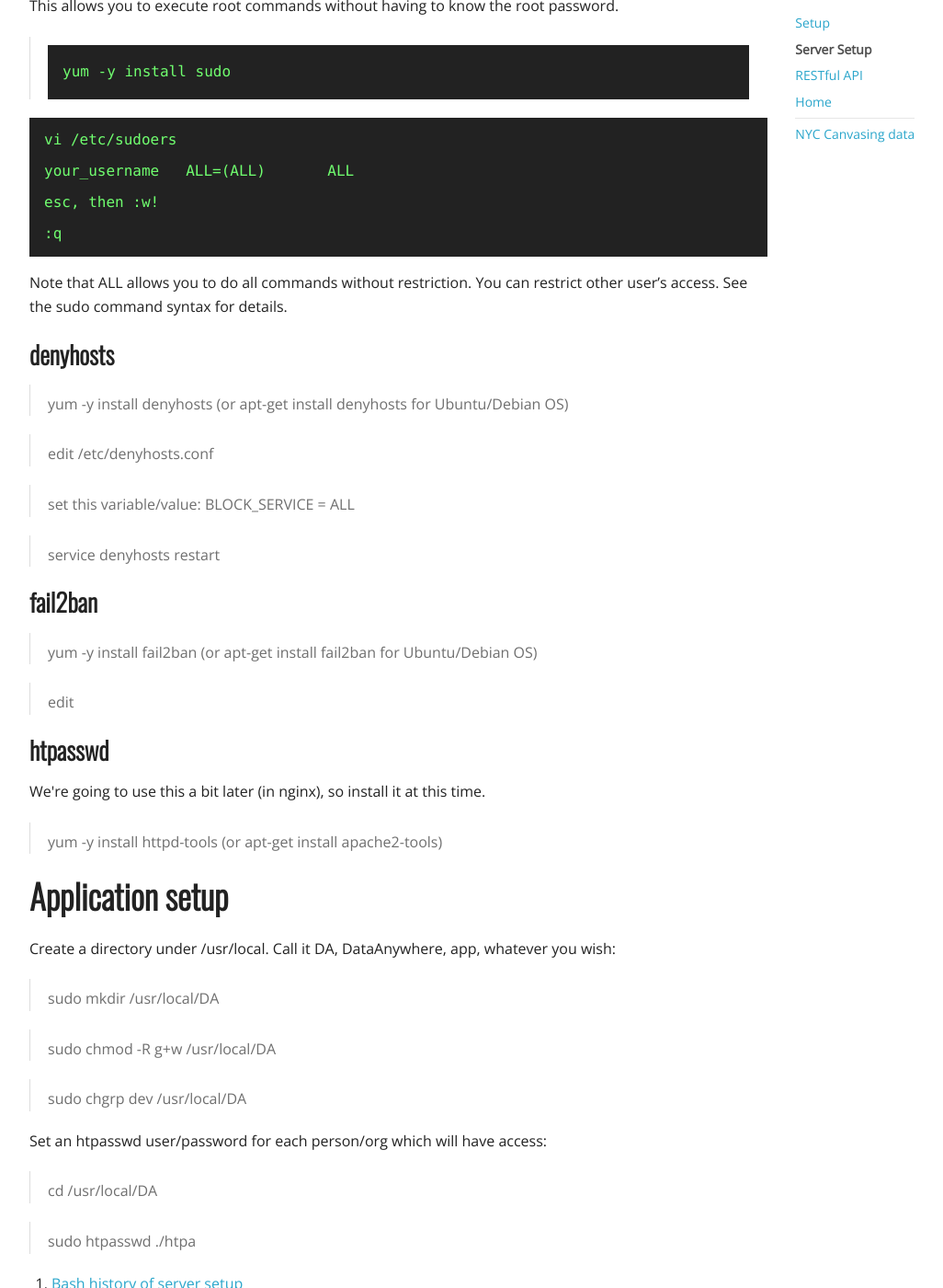
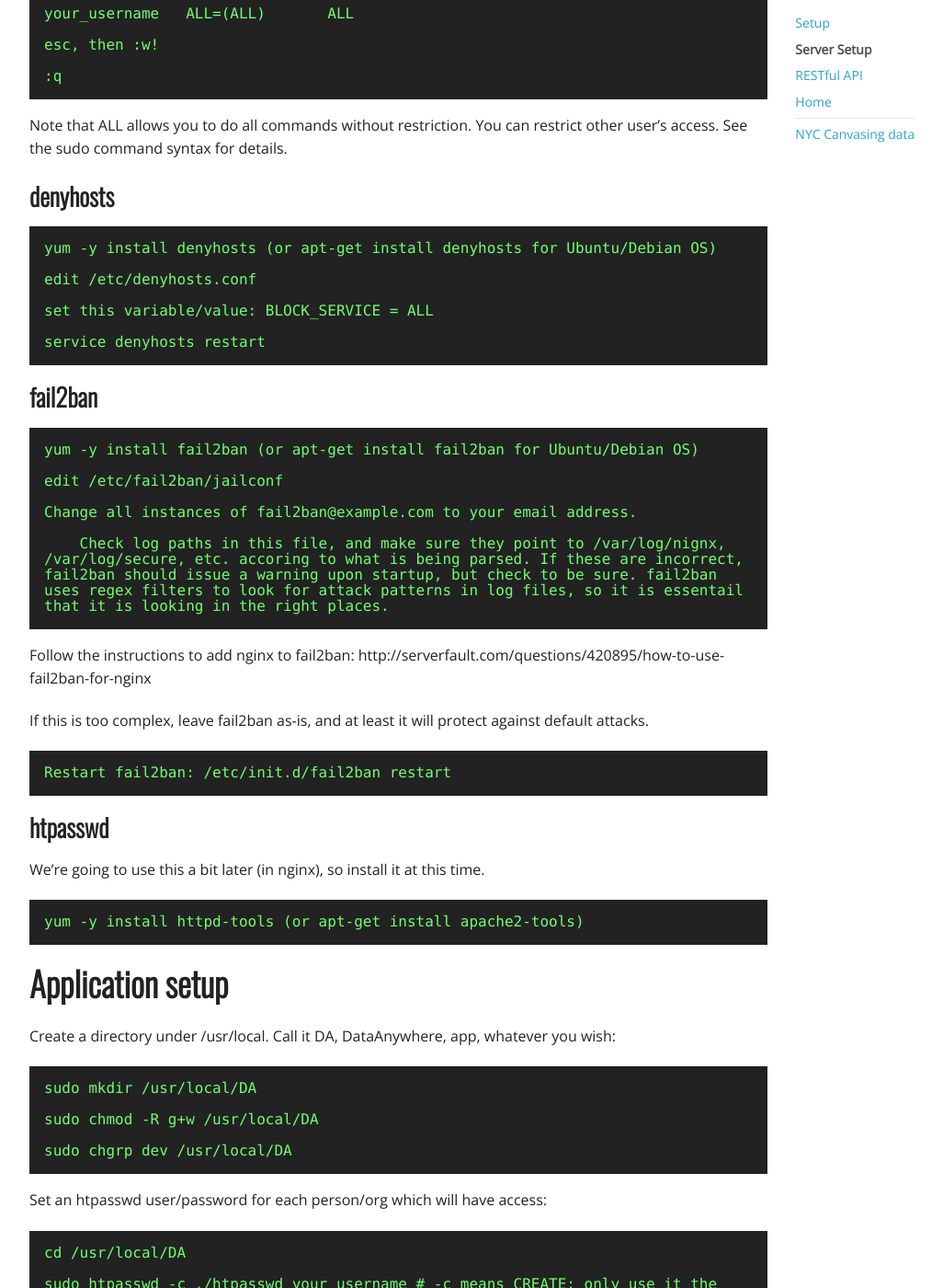
Before and after one commit to dhornbein/DataAnywhere, a Jekyll site: the page built from server_setup.md, in a window 1280 px wide and 1400 px high, scrolled down 1151 px. Shown: the whole window at 92% size, without its empty margins (123-1149 px from the left). Built offline with Jekyll 4.4.1, drawn with Linux system fonts in a browser that asks for light colours; nearby versions of some CDN libraries; some of the changed text lies outside the part shown.

Commit message:
server notes

```diff
--- a/server_setup.md
+++ b/server_setup.md
@@ -13,22 +13,21 @@ These are optional but very highly recommended tools and tips to secure your ser
 
 A common group allows you and other developers to work together easily on the same machine, on common files.
 
-> groupadd dev
+ 	groupadd dev
 
 ### Set umask
 
 A group-writable umask allows other developers in your group to write to your files.
 
-> edit /etc/bashrc
+ 	edit /etc/bashrc
 
     if [ $UID -ne 0 ]; then
        umask 002
 
 ### Add your username (and other developers usernames). Set a default password.
 
-> adduser -g dev your_username && passwd your_username
-
-> adduser -g dev someone_else && passwd someone_else
+	adduser -g dev your_username && passwd your_username
+	adduser -g dev someone_else && passwd someone_else
 
 Notice how the users belong to the group dev. This is important.
 
@@ -36,7 +35,7 @@ Notice how the users belong to the group dev. This is important.
 
 This allows you to execute root commands without having to know the root password.
 
-> 	yum -y install sudo
+ 	yum -y install sudo
 
 	vi /etc/sudoers
 
@@ -50,41 +49,53 @@ Note that ALL allows you to do all commands without restriction. You can restric
 
 ### denyhosts
 
-> yum -y install denyhosts (or apt-get install denyhosts for Ubuntu/Debian OS)
+	yum -y install denyhosts (or apt-get install denyhosts for Ubuntu/Debian OS)
 
-> edit /etc/denyhosts.conf
+	edit /etc/denyhosts.conf
 
-> set this variable/value: BLOCK_SERVICE = ALL
+	set this variable/value: BLOCK_SERVICE = ALL
 
-> service denyhosts restart
+	service denyhosts restart
 
 ### fail2ban
 
-> yum -y install fail2ban (or apt-get install fail2ban for Ubuntu/Debian OS)
+	yum -y install fail2ban (or apt-get install fail2ban for Ubuntu/Debian OS)
 
-> edit
+	edit /etc/fail2ban/jailconf
+
+	Change all instances of fail2ban@example.com to your email address.
+
+        Check log paths in this file, and make sure they point to /var/log/nignx, /var/log/secure, etc. accoring to what is being parsed. If these are incorrect, fail2ban should issue a warning upon startup, but check to be sure. fail2ban uses regex filters to look for attack patterns in log files, so it is essentail that it is looking in the right places.
+
+Follow the instructions to add nginx to fail2ban: http://serverfault.com/questions/420895/how-to-use-fail2ban-for-nginx
+
+If this is too complex, leave fail2ban as-is, and at least it will protect against default attacks.
+
+	Restart fail2ban: /etc/init.d/fail2ban restart
 
 ### htpasswd
 
-We\'re going to use this a bit later (in nginx), so install it at this time.
+We're going to use this a bit later (in nginx), so install it at this time.
 
-> yum -y install httpd-tools (or apt-get install apache2-tools)
+	yum -y install httpd-tools (or apt-get install apache2-tools)
 
 ## Application setup
 
 Create a directory under /usr/local. Call it DA, DataAnywhere, app, whatever you wish:
 
-> sudo mkdir /usr/local/DA
+	sudo mkdir /usr/local/DA
 
-> sudo chmod -R g+w /usr/local/DA
+	sudo chmod -R g+w /usr/local/DA
 
-> sudo chgrp dev /usr/local/DA
+	sudo chgrp dev /usr/local/DA
 
 Set an htpasswd user/password for each person/org which will have access:
 
-> cd /usr/local/DA
+	cd /usr/local/DA
 
-> sudo htpasswd ./htpa
+	sudo htpasswd -c ./htpasswd your_username # -c means CREATE: only use it the first time.
+
+	sudo htpasswd ./htpasswd another_username
 
 1. [Bash history of server setup](https://github.com/dhornbein/DataAnywhere/blob/master/occupysandy/system/latest_hist.txt)
 
```
